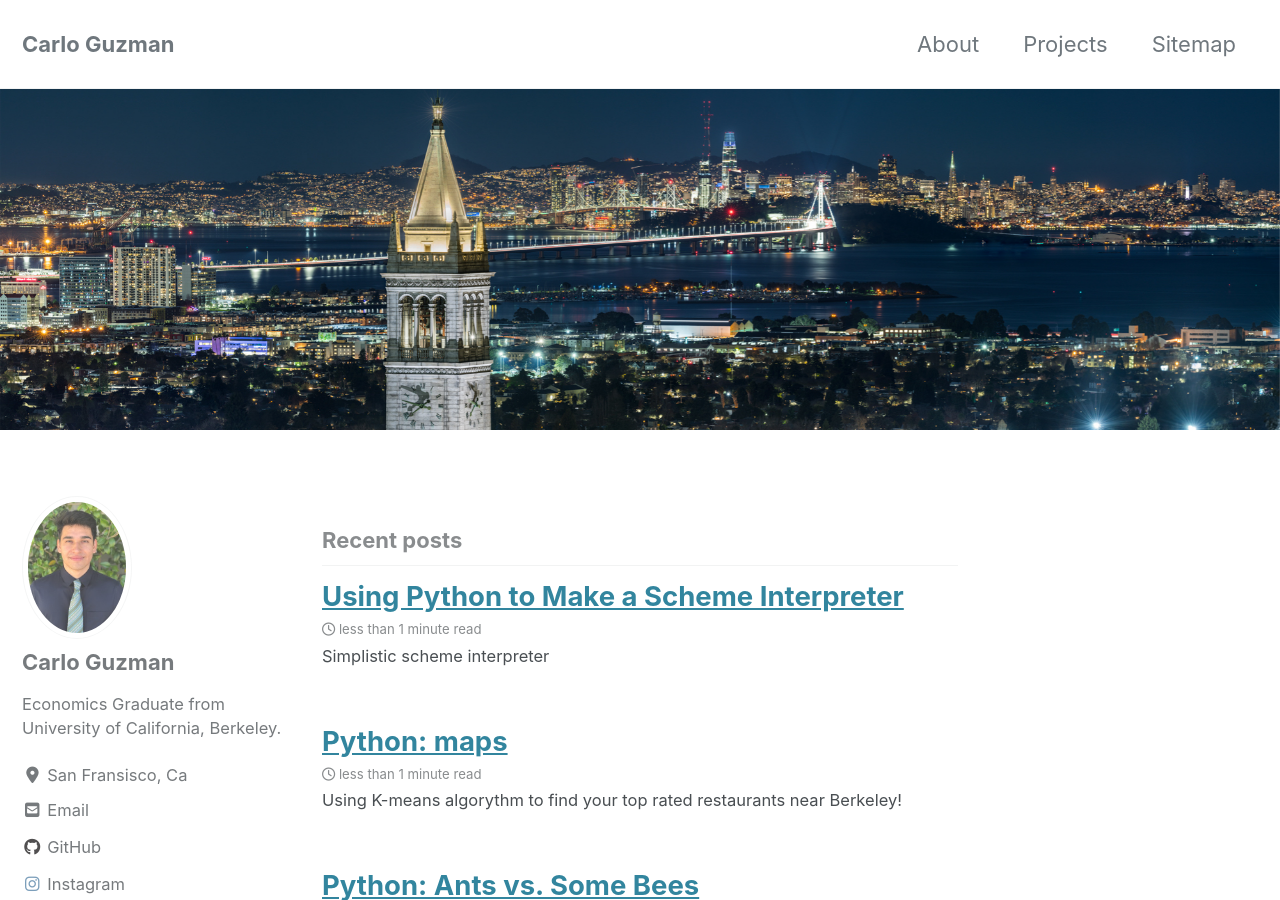
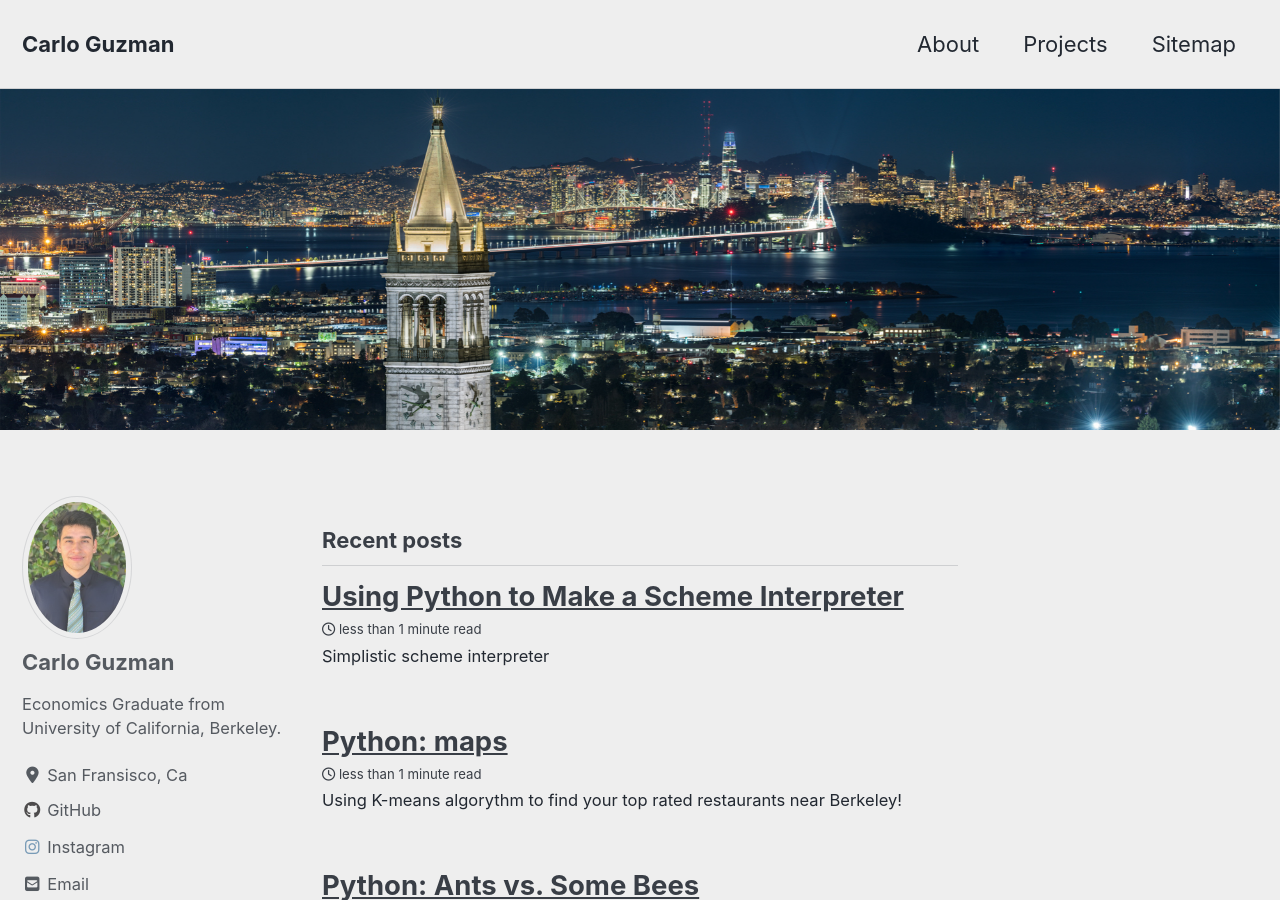
Before and after one commit to poptropicaman52/poptropicaman52.github.io, a Jekyll site: the page built from index.html, in a window 1280 px wide and 900 px high. Built offline with Jekyll 4.4.1, drawn with Linux system fonts in a browser that asks for light colours; cached includes are drawn as plain includes; nearby versions of some CDN libraries; the list of posts is cut into pages by our own code.

```diff
--- a/_config.yml
+++ b/_config.yml
@@ -12,7 +12,7 @@
 
 # theme                  : "minimal-mistakes-jekyll"
 # remote_theme           : "mmistakes/minimal-mistakes"
-minimal_mistakes_skin    : "default" # "air", "aqua", "contrast", "dark", "dirt", "neon", "mint", "plum", "sunrise"
+minimal_mistakes_skin    : "air" # "air", "aqua", "contrast", "dark", "dirt", "neon", "mint", "plum", "sunrise"
 
 # Site Settings
 locale                   : "en-US"
@@ -115,7 +115,7 @@ author:
   links:
     - label: "Email"
       icon: "fas fa-fw fa-envelope-square"
-      url: mailto:your.name@email.com
+      #url: mailto:your.name@email.com
     - label: "Website"
       icon: "fas fa-fw fa-link"
       # url: "https://your-website.com"
```
